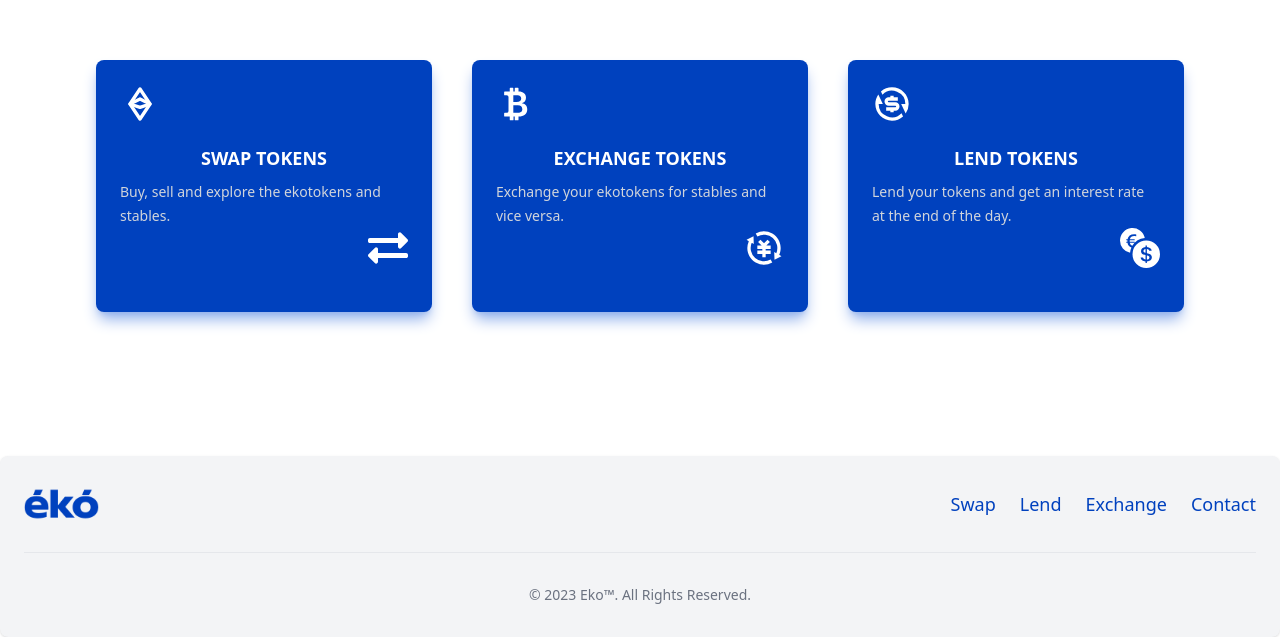
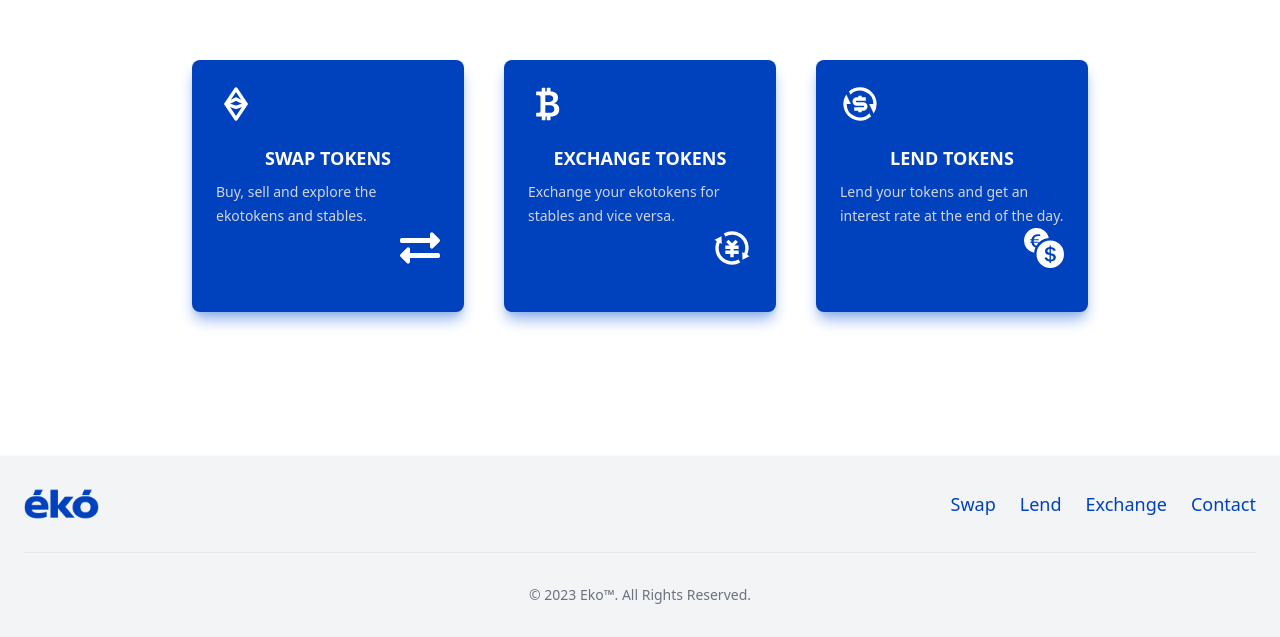
Before and after one commit to ErKable/EkoSwapAndLend, a React (Create React App) app in the folder frontend/: page / in a window 1280 px wide. Shown: the part 856-1493 px from the top of the page. Built offline with nearby package versions, Linux system fonts and the light colour scheme.

Commit message:
darkmode fix

```diff
--- a/frontend/src/components/Features/Index.js
+++ b/frontend/src/components/Features/Index.js
@@ -8,10 +8,10 @@ import { Link } from "react-router-dom";
 function File() {
   return (
     <div>
-      <div class="container mx-auto px-24 mb-16">
-        <div style={{ backgroundColor: "#ffffff" }}>
+      <div class="mx-auto px-24 pb-16 dark:bg-black bg-white">
+        <div>
           <div
-            class="grid grid-cols-1 gap-10 md:grid-cols-2 xl:grid-cols-3 pt-20 pb-10 lg:pt-40 lg:pb-20"
+            class="grid grid-cols-1 gap-10 md:grid-cols-2 xl:grid-cols-3 pt-20 pb-10 lg:pt-40 lg:pb-20 container"
             style={{ cursor: "auto" }}
           >
             <Link to="/Ekoswap">
--- a/frontend/src/components/FirstSection/FirstSection.js
+++ b/frontend/src/components/FirstSection/FirstSection.js
@@ -36,7 +36,7 @@ function FirstSection() {
         <div class="w-full md:w-1/2 px-8 pt-10 pb-5">
 
 
-        <div class="inline-block mb-6 px-2 py-1 font-semibold bg-green-100 rounded-full">
+        <div class="inline-block mb-6 px-2 py-1 font-semibold bg-green-100 dark:text-primary rounded-full">
             <div class="flex flex-wrap items-center -m-1">
               <div class="w-auto p-1"><a class="text-sm" href="">&#x1F44B; Lend, Swap and Exchange </a></div>
               <div class="w-auto p-1">
--- a/frontend/src/components/Footer/Index.js
+++ b/frontend/src/components/Footer/Index.js
@@ -4,7 +4,7 @@ import Logo from "../../assets/images/thelogo.png"
 function Index() {
   return (
 
-<footer class="p-4 bg-gray-100 rounded-lg shadow md:px-6 md:py-8 ">
+<footer class="p-4 bg-gray-100 dark:bg-black shadow md:px-6 md:py-8 ">
     <div class="sm:flex sm:items-center sm:justify-between">
         <a href="https://flowbite.com/" class="flex items-center mb-4 sm:mb-0">
             <img src={Logo} class="h-8 mr-3" alt="Flowbite Logo" />
--- a/frontend/src/components/Navbar/Nav.js
+++ b/frontend/src/components/Navbar/Nav.js
@@ -59,8 +59,8 @@ const Nav = () => {
 
 
   return (
-    <div class="container mx-auto overflow-hidden sticky top-0 bg-white z-10">
-      <div class="flex items-center justify-between px-2 py-2 bg-blueGray-50">
+    <div class="container mx-auto overflow-hidden sticky top-0 bg-white dark:bg-black z-10">
+      <div class="flex items-center justify-between px-2 py-2">
         <div class="w-auto">
           <div class="flex flex-wrap items-center">
             <div class="">
@@ -91,7 +91,7 @@ const Nav = () => {
               <div
               onClick={() => setTheme(activeTheme)}
               aria-label="Theme Switcher"
-              className="ml-3 bg-primary-light dark:bg-primary-dark p-3 shadow-sm rounded-xl cursor-pointer"
+              className="ml-3 bg-primary-light dark:bg-black p-3 shadow-sm rounded-xl cursor-pointer"
               >
               {activeTheme === 'dark' ? (
                 <FiMoon className="text-ternary-dark hover:text-gray-400 dark:text-ternary-light dark:hover:text-primary-light text-xl" />
```
